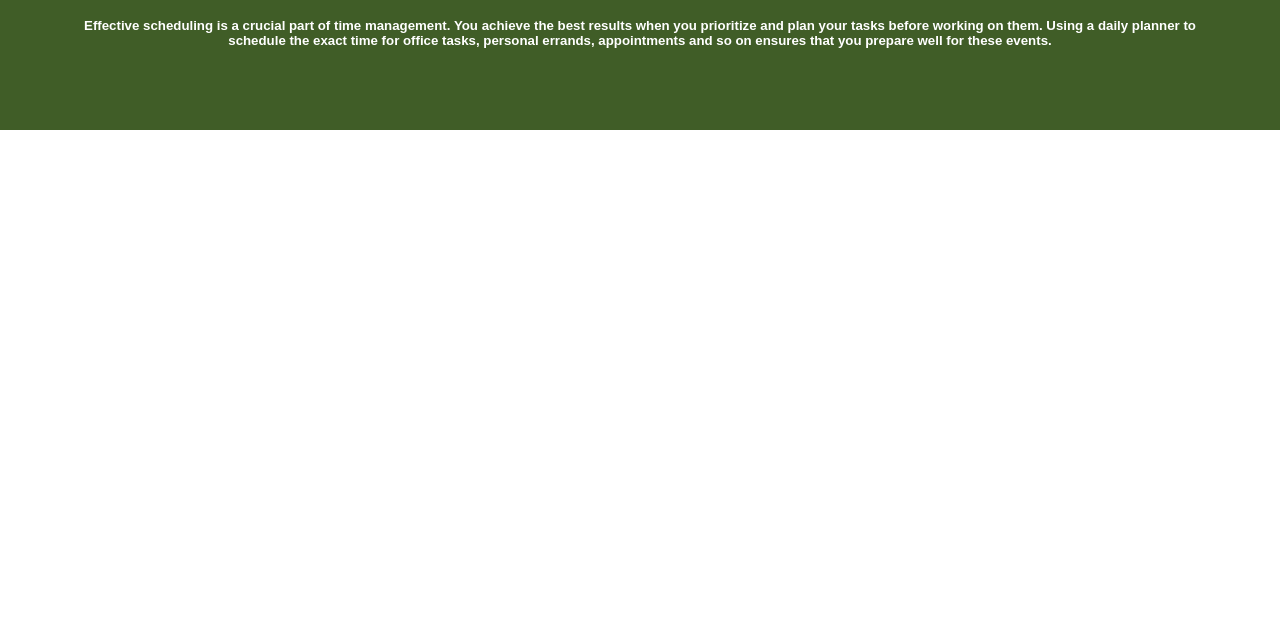
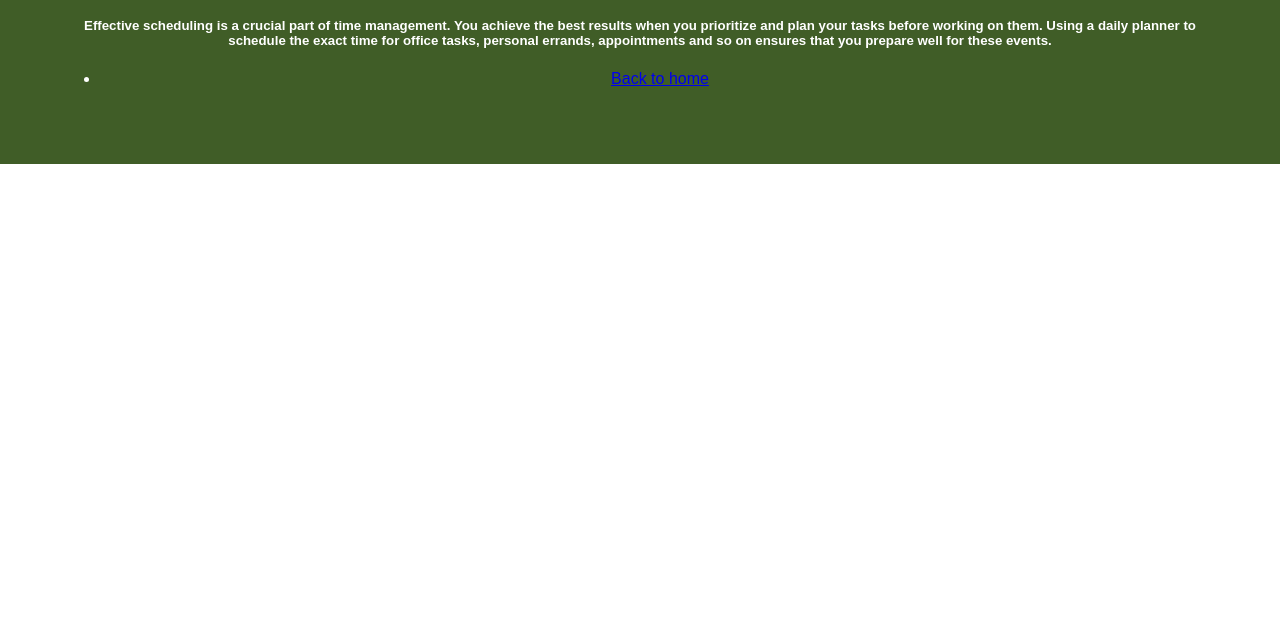
Before and after one commit to Jadefwee/lanoyahh, a plain HTML site: page About.html in a window 1280 px wide. Shown: the part 167-800 px from the top of the page. Drawn offline with Linux system fonts and the light colour scheme.

Commit message:
Update About.html

```diff
--- a/About.html
+++ b/About.html
@@ -42,6 +42,9 @@ body {
 <div class="header">
   <h1>About</h1>
    <h5>Effective scheduling is a crucial part of time management. You achieve the best results when you prioritize and plan your tasks before working on them. Using a daily planner to schedule the exact time for office tasks, personal errands, appointments and so on ensures that you prepare well for these events.</h5>
-
+  <div class="menu">
+    <ul>
+        <li><a href="Index.html">Back to home</a></li>
+    </ul>
 </body>
 </html>
```
